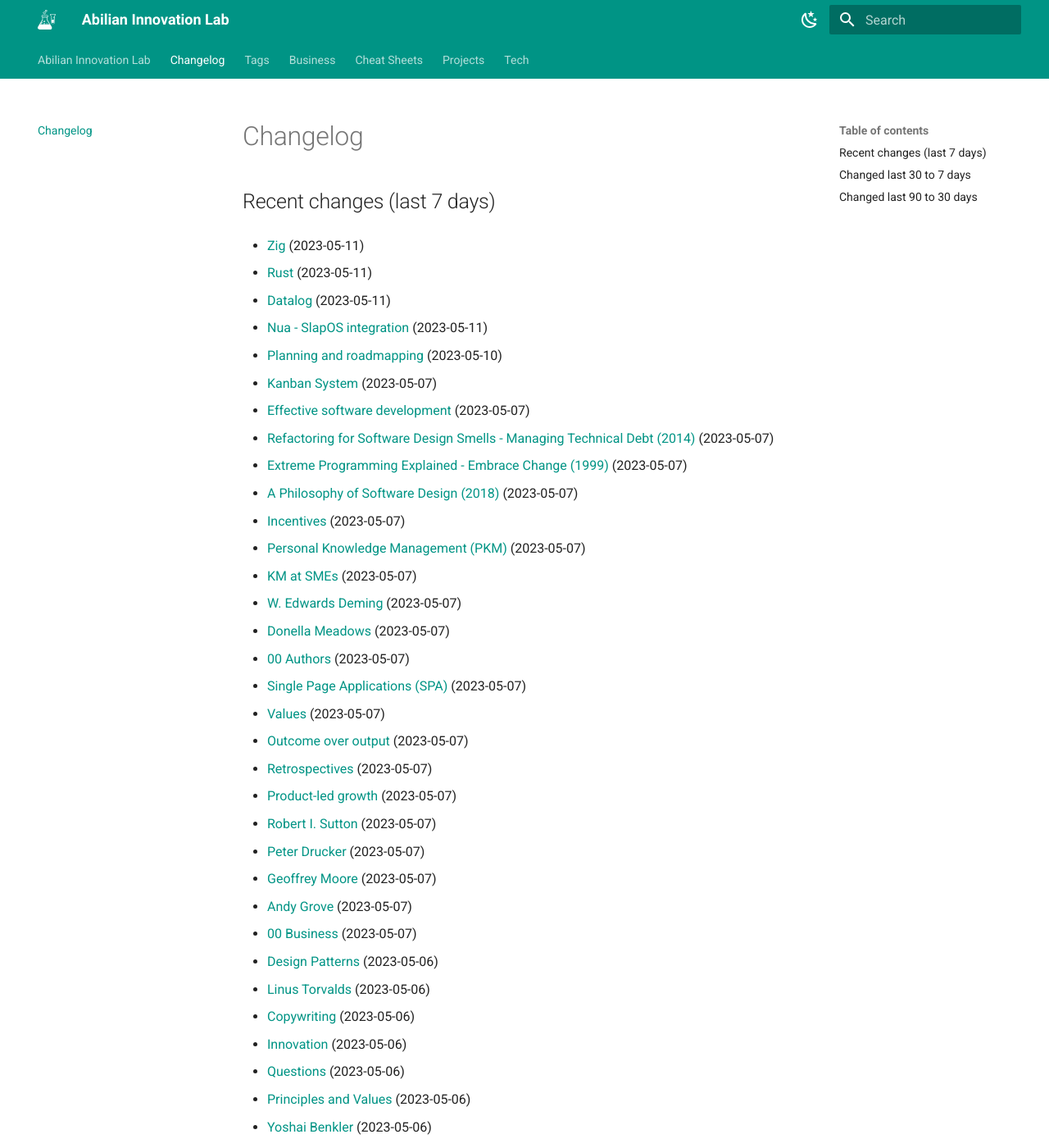
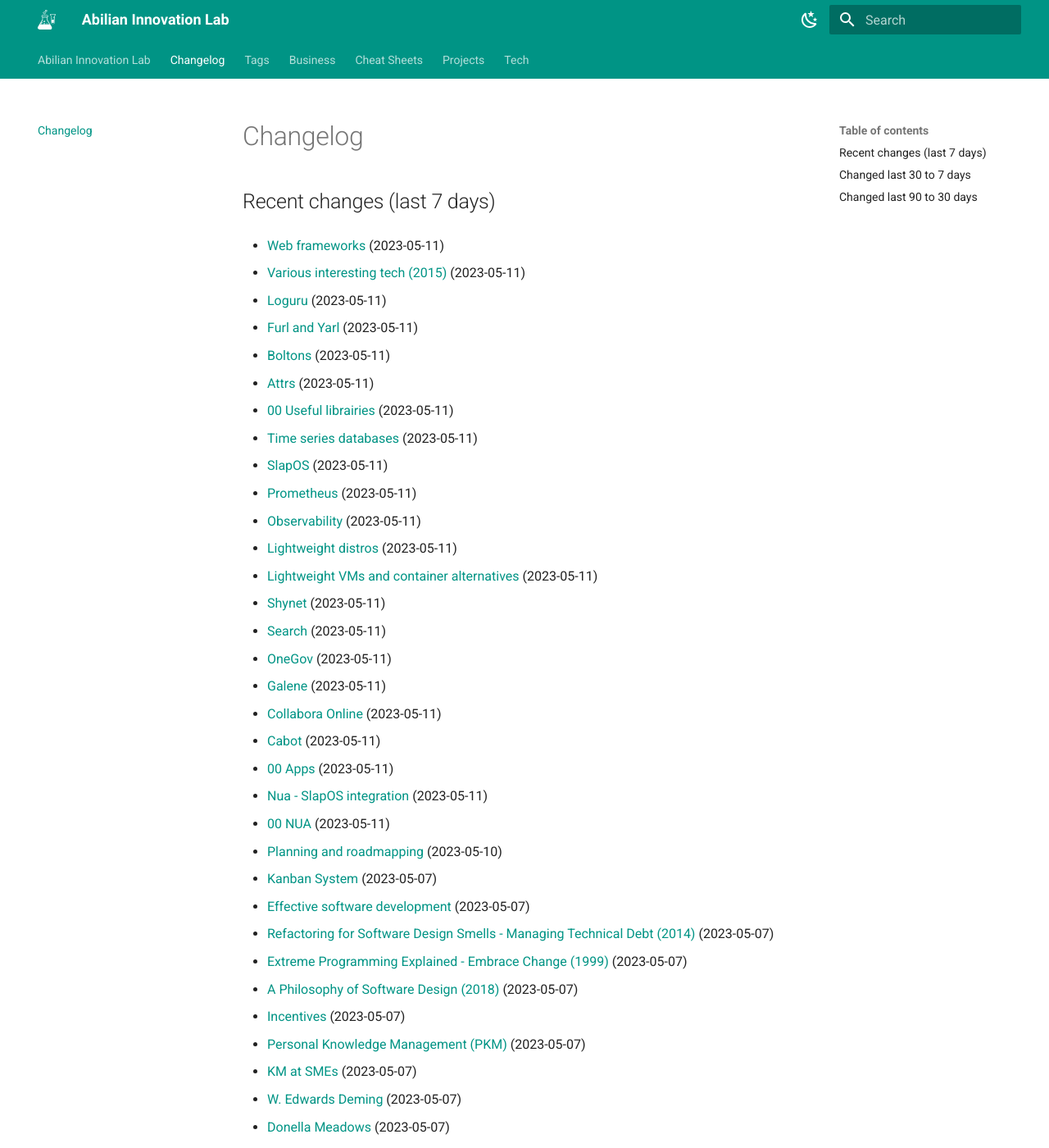
Before and after one commit to abilian/lab.abilian.com, an MkDocs documentation site: the page built from docs/changelog.md, in a window 1280 px wide and 1400 px high. Shown: the whole window at 82% size. Built offline with MkDocs 1.6.1 and Material for MkDocs 9.7.7, drawn with Linux system fonts in a browser that asks for light colours; comment, search, counter and statistics services are not loaded; some of the changed text lies outside the part shown.

Commit message:
Update content

```diff
--- a/docs/changelog.md
+++ b/docs/changelog.md
@@ -2,13 +2,49 @@
 
 ## Recent changes (last 7 days)
 
-- [Zig](/Tech/Programming Languages/Zig/) (2023-05-11)
+- [Web frameworks](/Tech/Web/Web (back-end)/Web frameworks/) (2023-05-11)
 
-- [Rust](/Tech/Programming Languages/Rust/) (2023-05-11)
+- [Various interesting tech (2015)](/Tech/Python/Various interesting tech (2015)/) (2023-05-11)
 
-- [Datalog](/Tech/Programming Languages/Datalog/) (2023-05-11)
+- [Loguru](/Tech/Python/Useful Libraries/Loguru/) (2023-05-11)
+
+- [Furl and Yarl](/Tech/Python/Useful Libraries/Furl and Yarl/) (2023-05-11)
+
+- [Boltons](/Tech/Python/Useful Libraries/Boltons/) (2023-05-11)
+
+- [Attrs](/Tech/Python/Useful Libraries/Attrs/) (2023-05-11)
+
+- [00 Useful librairies](/Tech/Python/Useful Libraries/00 Useful librairies/) (2023-05-11)
+
+- [Time series databases](/Tech/Cloud/Time series databases/) (2023-05-11)
+
+- [SlapOS](/Tech/Cloud/SlapOS/) (2023-05-11)
+
+- [Prometheus](/Tech/Cloud/Prometheus/) (2023-05-11)
+
+- [Observability](/Tech/Cloud/Observability/) (2023-05-11)
+
+- [Lightweight distros](/Tech/Cloud/Lightweight distros/) (2023-05-11)
+
+- [Lightweight VMs and container alternatives](/Tech/Cloud/Lightweight VMs and container alternatives/) (2023-05-11)
+
+- [Shynet](/Tech/Apps/Shynet/) (2023-05-11)
+
+- [Search](/Tech/Apps/Search/) (2023-05-11)
+
+- [OneGov](/Tech/Apps/OneGov/) (2023-05-11)
+
+- [Galene](/Tech/Apps/Galene/) (2023-05-11)
+
+- [Collabora Online](/Tech/Apps/Collabora Online/) (2023-05-11)
+
+- [Cabot](/Tech/Apps/Cabot/) (2023-05-11)
+
+- [00 Apps](/Tech/Apps/00 Apps/) (2023-05-11)
 
 - [Nua - SlapOS integration](/Projects/NUA/Nua - SlapOS integration/) (2023-05-11)
+
+- [00 NUA](/Projects/NUA/00 NUA/) (2023-05-11)
 
 - [Planning and roadmapping](/Tech/Software Engineering/Planning and roadmapping/) (2023-05-10)
 
```
Also changed, not shown: other parts of docs/changelog.md (+0 -28 lines).
